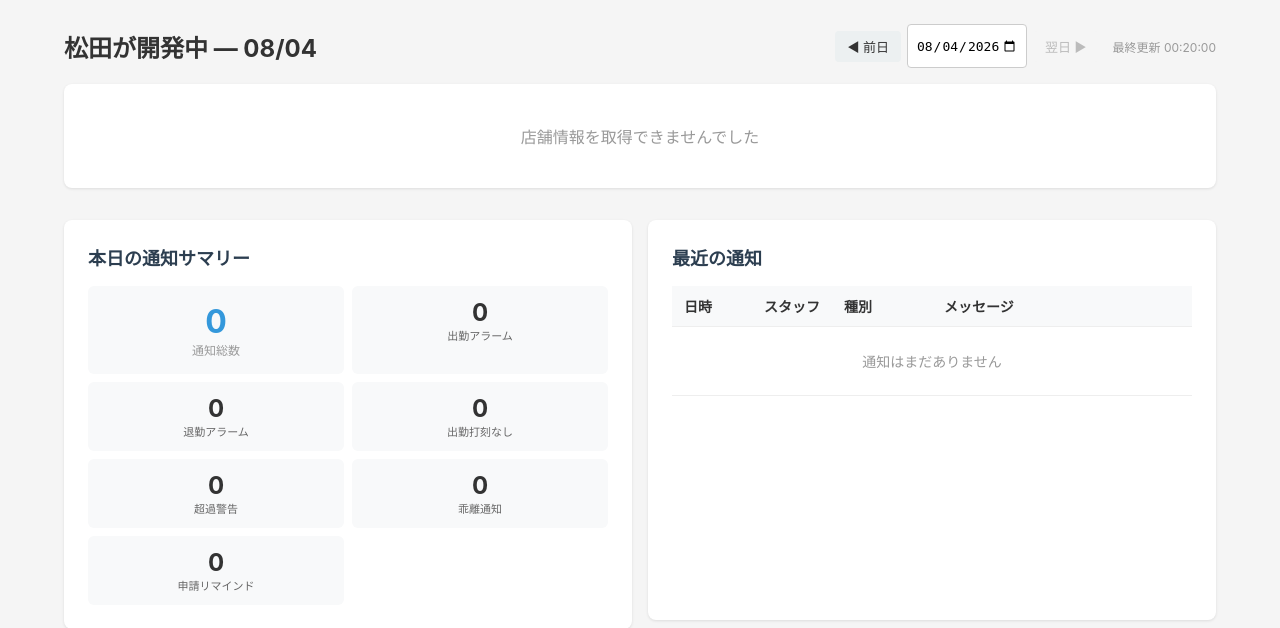
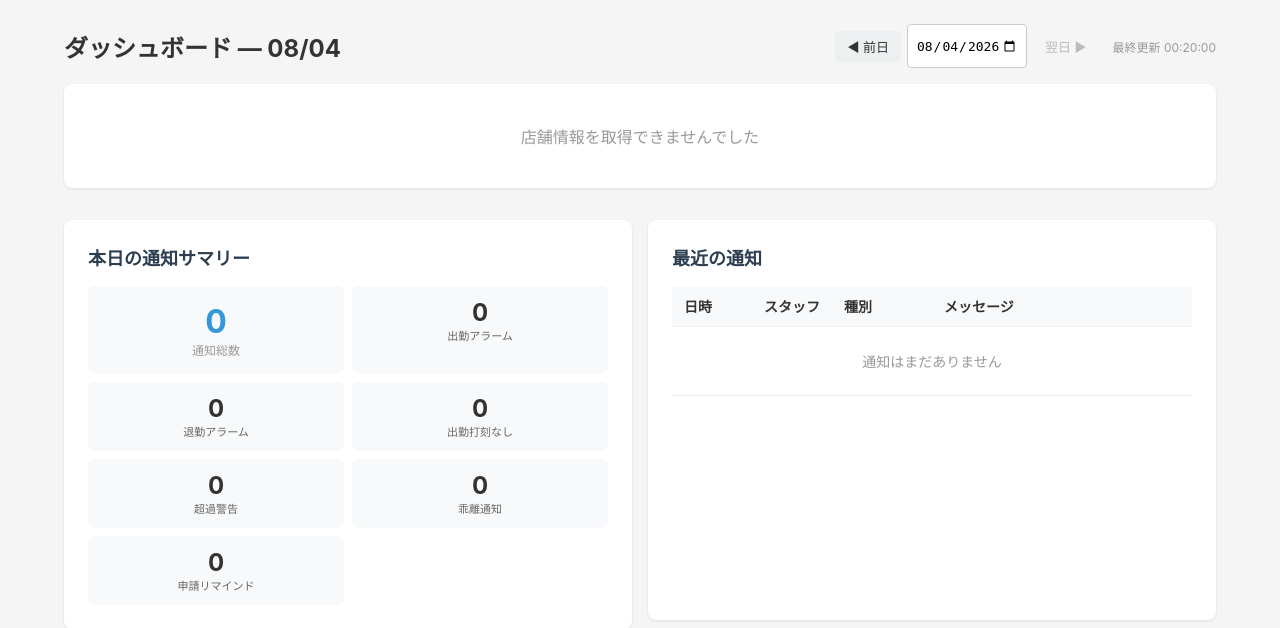
Before and after one commit to stampingdakoku-bot/kot-alert-lineworks, a Flask app: page / in a window 1280 px wide. Shown: the part 60-688 px from the top of the page. Run offline with Flask 3, Linux system fonts and the light colour scheme; data that the repository does not hold is empty.

Commit message:
revert: デプロイ確認用の一時見出しを元に戻す

```diff
--- a/templates/dashboard.html
+++ b/templates/dashboard.html
@@ -16,7 +16,7 @@
 
 <div style="display:flex;justify-content:space-between;align-items:center;margin-bottom:16px;flex-wrap:wrap;gap:8px">
     <div style="display:flex;align-items:center;gap:8px;flex-wrap:wrap">
-        <h2 style="margin:0">松田が開発中 — {{ today[5:].replace('-', '/') }}</h2>
+        <h2 style="margin:0">ダッシュボード — {{ today[5:].replace('-', '/') }}</h2>
         {% if is_past %}
         <span style="background:#f39c12;color:white;font-size:11px;padding:3px 8px;border-radius:10px">過去データ表示中</span>
         {% endif %}
```
